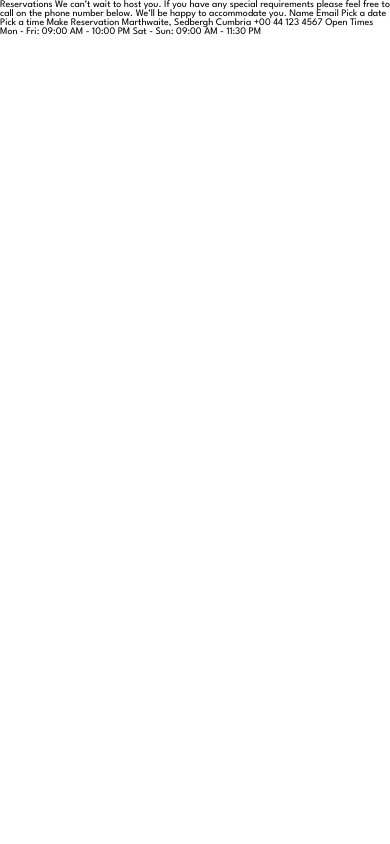
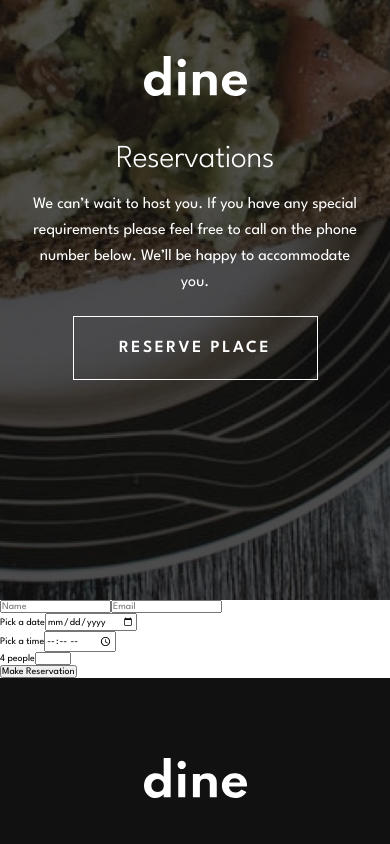
Before and after one commit to Rubendvb/dine-restaurant-website, a React (Vite) app: page /booking in a window 390 px wide. Shown: the top 844 px of the page. Built offline with nearby package versions, Linux system fonts and the light colour scheme.

Commit message:
header booking mobile

```diff
--- /dev/null
+++ b/src/pages/Booking/Booking.scss
@@ -0,0 +1,40 @@
+@use '../../styles/mixins' as *;
+@use '../../styles/variables' as *;
+
+.booking-header {
+  background-image: url('../../../public/images/booking/hero-bg-mobile@2x.jpg');
+  background-size: cover;
+  background-position: center;
+  background-repeat: no-repeat;
+  height: 600px;
+
+  @include padding-container;
+  display: flex;
+  flex-direction: column;
+  justify-content: flex-start;
+  align-items: center;
+  padding-top: 56px;
+
+  svg {
+    margin-bottom: 44px;
+  }
+
+  &-title {
+    color: $white;
+    font-size: 3.2rem;
+    font-weight: 300;
+    line-height: 40px;
+    letter-spacing: -0.4px;
+    margin-bottom: 12px;
+  }
+
+  &-description {
+    color: $white;
+    font-size: 1.6rem;
+    line-height: 26px;
+    text-align: center;
+    font-weight: 400;
+    text-wrap: stable;
+    margin-bottom: 20px;
+  }
+}
--- a/src/pages/Booking/index.tsx
+++ b/src/pages/Booking/index.tsx
@@ -1,11 +1,64 @@
+import { Button } from '../../components/Button'
+import { Footer } from '../../components/Footer'
+import { Logo } from '../../components/Logo'
+
+import './Booking.scss'
+
 export function Booking() {
   return (
-    <div>
-      Reservations We can’t wait to host you. If you have any special
-      requirements please feel free to call on the phone number below. We’ll be
-      happy to accommodate you. Name Email Pick a date Pick a time Make
-      Reservation Marthwaite, Sedbergh Cumbria +00 44 123 4567 Open Times Mon -
-      Fri: 09:00 AM - 10:00 PM Sat - Sun: 09:00 AM - 11:30 PM
-    </div>
+    <>
+      <header className="booking-header">
+        <Logo />
+
+        <h1 className="booking-header-title">Reservations</h1>
+
+        <p className="booking-header-description">
+          We can’t wait to host you. If you have any special requirements please
+          feel free to call on the phone number below. We’ll be happy to
+          accommodate you.
+        </p>
+
+        <Button text="Reserve place" theme="dark" />
+      </header>
+
+      <form className="booking-form">
+        <div className="booking-form-names">
+          <input type="text" placeholder="Name" />
+          <input type="text" placeholder="Email" />
+        </div>
+
+        <div className="booking-form-names">
+          <label htmlFor="date" className="booking-label">
+            Pick a date
+          </label>
+          <input type="date" name="date" id="date" className="booking-input" />
+        </div>
+
+        <div className="booking-form-names">
+          <label htmlFor="time" className="booking-label">
+            Pick a time
+          </label>
+          <input type="time" name="time" id="time" className="booking-input" />
+        </div>
+
+        <div>
+          <label htmlFor="people" className="booking-label">
+            4 people
+          </label>
+          <input
+            type="number"
+            name="people"
+            id="people"
+            className="booking-input"
+            min={1}
+            max={10}
+          />
+        </div>
+
+        <button type="submit">Make Reservation</button>
+      </form>
+
+      <Footer />
+    </>
   )
 }
```
